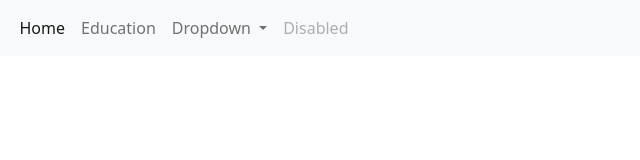
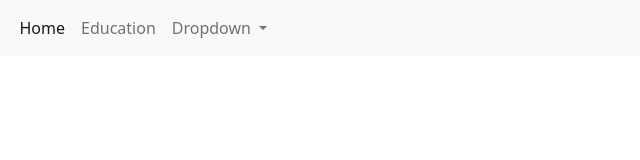
Before and after one commit to derekohringer/JOUR352-Derek-Ohringer, a plain HTML site: page bootstrap-template/template.html in a window 1280 px wide. Shown: the full height of the page, 163-803 px from the left. Drawn offline with nearby package versions, Linux system fonts and the light colour scheme.

Commit message:
Add files via upload

```diff
--- a/bootstrap-template/template.html
+++ b/bootstrap-template/template.html
@@ -44,10 +44,6 @@
             <li><hr class="dropdown-divider"></li>
             <li><a class="dropdown-item" href="#">Something else here</a></li>
           </ul>
-        </li>
-        <li class="nav-item">
-          <a class="nav-link disabled">Disabled</a>
-        </li>
       </ul>
       <form class="d-flex">
         <input class="form-control me-2" type="search" placeholder="Search" aria-label="Search">
```
